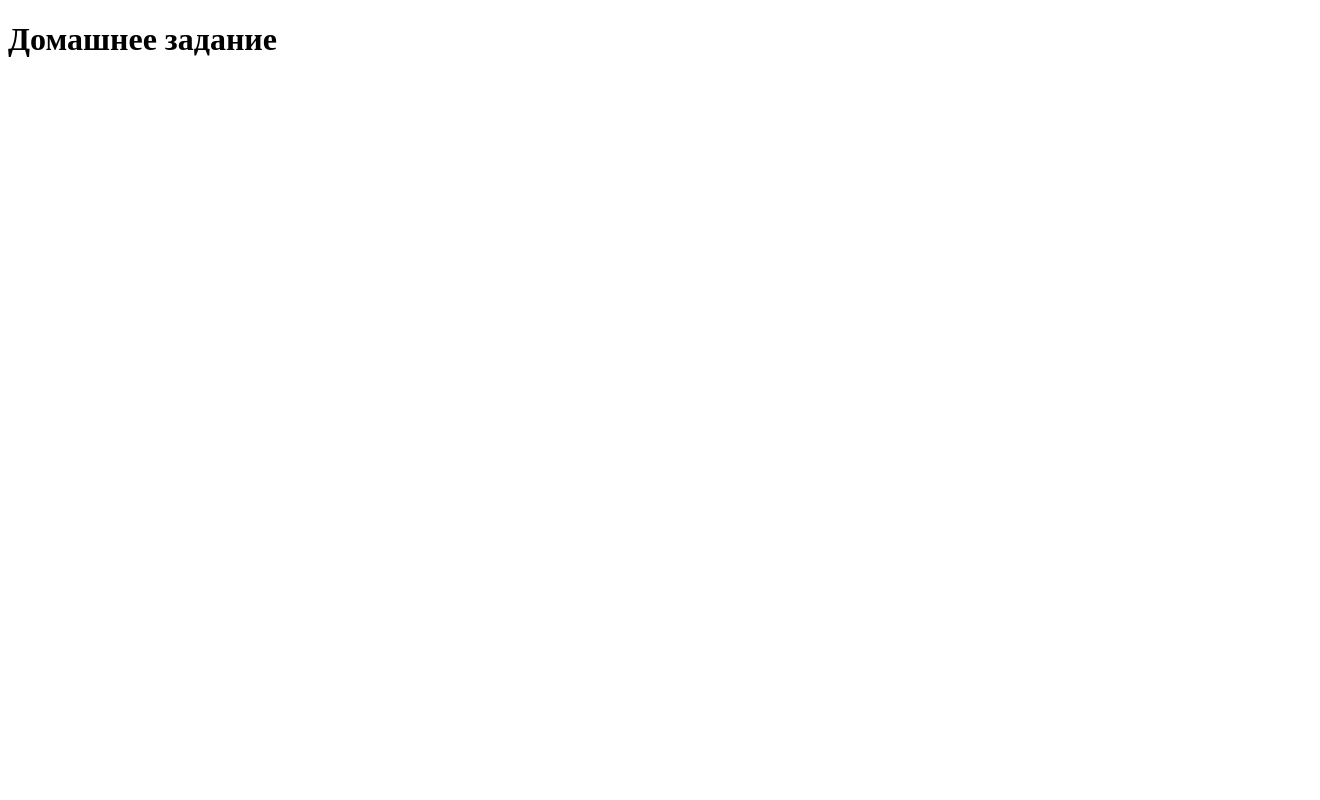
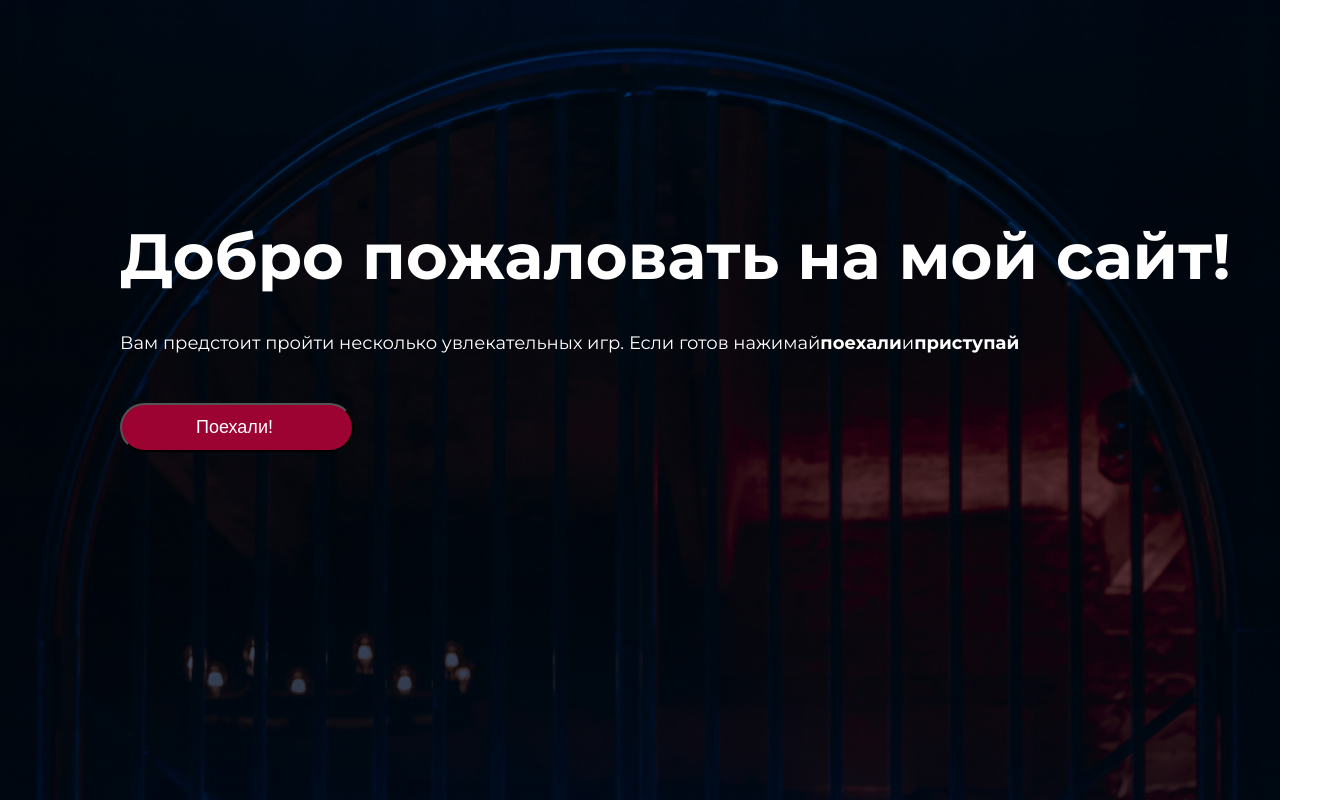
Before and after one commit to Kukji/Homework1, a plain HTML site: page index.html in a window 1280 px wide. Shown: the top 800 px of the page, 1320 px wide, since content can reach past the window. Drawn offline with Linux system fonts and the light colour scheme.

Commit message:
fixed dz

```diff
--- a/index.html
+++ b/index.html
@@ -1,12 +1,43 @@
 <!DOCTYPE html>
 <html lang="en">
+
 <head>
     <meta charset="UTF-8">
     <meta http-equiv="X-UA-Compatible" content="IE=edge">
     <meta name="viewport" content="width=device-width, initial-scale=1.0">
+    <link rel="preconnect" href="https://fonts.googleapis.com">
+    <link rel="preconnect" href="https://fonts.gstatic.com" crossorigin>
+    <link
+        href="https://fonts.googleapis.com/css2?family=Montserrat:wght@400;600;700&family=Poppins:wght@600&display=swap"
+        rel="stylesheet">
+    <link rel="stylesheet" href="style.css">
     <title>Homework</title>
 </head>
+
 <body>
-    <h1>Домашнее задание</h1>
+    <div class="top center">
+        <div class="top_text">
+            <h1 class="h_text">Добро пожаловать на мой сайт!</h1>
+            <p class="p_text">Вам предстоит пройти несколько увлекательных игр. Если готов нажимай
+                <strong> поехали </strong> и <strong> приступай </strong>
+            </p>
+        </div>
+        <div class="top_button"><button class="button_top">Поехали!</button></div>
+    </div>
+    <div class="mid center">
+        <div class="content">
+            <img class="img" src="img/first-img.jpg" alt="">
+            <h1 class="mid_text">Игра 1</h1>
+        </div>
+        <div class="content">
+            <img class="img" src="img/seckond-img.jpg" alt="">
+            <h1 class="mid_text">Игра 2</h1>
+        </div>
+        <div class="content">
+            <img class="img" src="img/fri-img.jpg" alt="">
+            <h1 class="mid_text">Игра 3</h1>
+        </div>
+    </div>
 </body>
+
 </html>
--- /dev/null
+++ b/style.css
@@ -0,0 +1,138 @@
+* {
+    padding: 0;
+    margin: 0;
+  }
+
+.center {
+    padding-left: calc(50% - 600px);
+    padding-right: calc(50% - 600px);
+}
+
+body {
+    font-family: "Montserrat", sans-serif;
+  }
+
+.top{
+    height: 1024px;
+    background-image: url(img/top-background.jpg);
+    background-repeat: no-repeat;
+    background-position: center;
+    background-size: cover;
+    padding-top: 217px;
+    padding-left: 120px;
+}
+
+.h_text{
+    font-style: normal;
+    font-weight: 700;
+    font-size: 64px;
+    line-height: 78px;
+    display: flex;
+    align-items: center;
+    margin-bottom: 32px;
+    color: #FFFFFF;
+}
+
+.p_text{
+    font-style: normal;
+    font-weight: 300;
+    font-size: 18px;
+    line-height: 32px;
+    display: flex;
+    align-items: center;
+    color: #FFFFFF;
+    margin-bottom: 44px;
+}
+
+.button_top{
+    background: #9C0332;
+    border-radius: 30px; /*Оформление "поехали" */
+    font-style: normal;
+    font-weight: 400;
+    font-size: 18px;
+    line-height: 22px;
+    display: flex;
+    align-items: center;
+    color: #FFFFFF;
+    width: 234.06px;
+    height: 48.6px;
+    padding-left: 74px;
+    padding-right: 74px;
+}
+
+.mid{
+    background: #000915;
+    display: flex;
+    justify-content: space-between;
+    gap: 32px;
+    height: 556px;
+    padding-top: 128px;
+    padding-left: 120px;
+}
+.img{
+    background: linear-gradient(180deg, rgba(39, 1, 15, 0) 0%, #001944 100%), url(0023.jpg);
+border-radius: 16px;
+}
+
+.mid_text{
+    font-style: normal;
+    font-weight: 600;
+    font-size: 24px;
+    line-height: 32px;
+    display: flex;
+    align-items: center;
+    color: #FFFFFF;
+}
+/*.mid_text{
+    font-style: normal;
+    font-weight: 600;
+    font-size: 24px;
+    line-height: 32px;
+    display: flex;
+    align-items: center;
+    color: #FFFFFF;
+    background-image: url(img/first-img.jpg);
+    height:300px;
+    width: 379px;
+    border-radius: 16px;
+    padding-left: 32px;
+    background-repeat: no-repeat;
+    background-position: center;
+    background-size: cover;
+}
+
+.mid_text_seckond{
+    font-style: normal;
+    font-weight: 600;
+    font-size: 24px;
+    line-height: 32px;
+    display: flex;
+    align-items: center;
+    color: #FFFFFF;
+    background-image: url(img/seckond-img.jpg);
+    height:300px;
+    width: 379px;
+    border-radius: 16px;
+    padding-left: 32px;
+    background-repeat: no-repeat;
+    background-position: center;
+    background-size: cover;
+}
+
+.mid_text_fri{
+    font-style: normal;
+    font-weight: 600;
+    font-size: 24px;
+    line-height: 32px;
+    display: flex;
+    align-items: center;
+    color: #FFFFFF;
+    background-image: url(img/fri-img.jpg);
+    height:300px;
+    width: 379px;
+    padding-left: 32px;
+    border-radius: 16px;
+    background-repeat: no-repeat;
+    background-position: center;
+    background-size: cover;
+} */
```
Also changed, not shown: img/first-img.jpg (added), img/fri-img.jpg (added), img/seckond-img.jpg (added), img/top-background.jpg (added).
